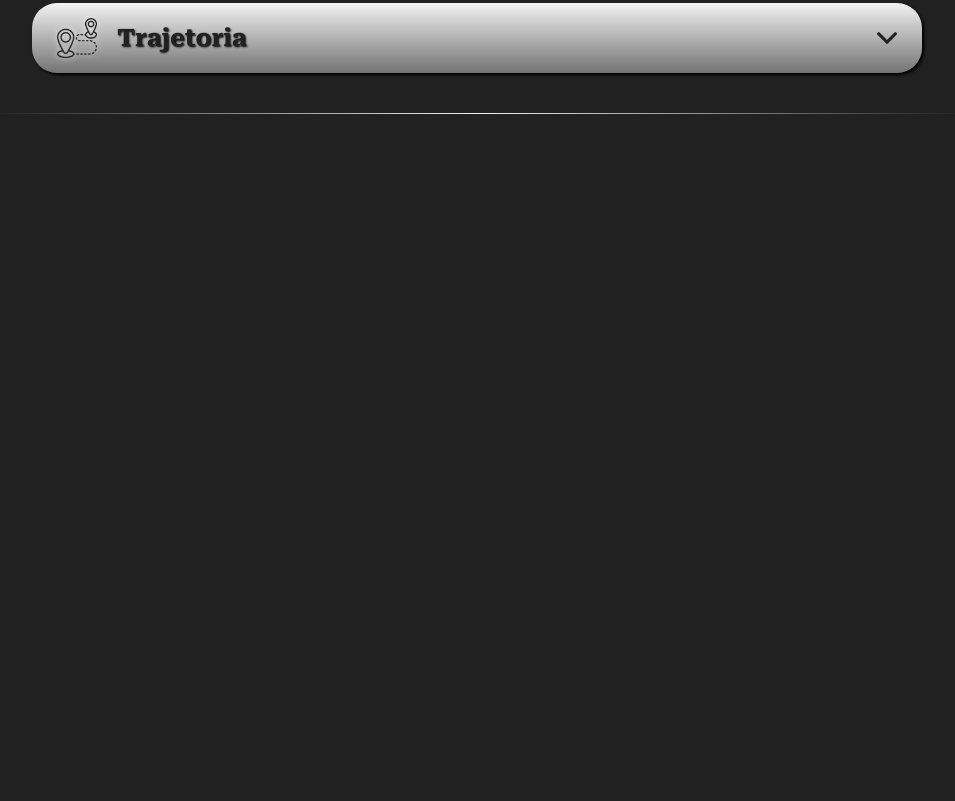
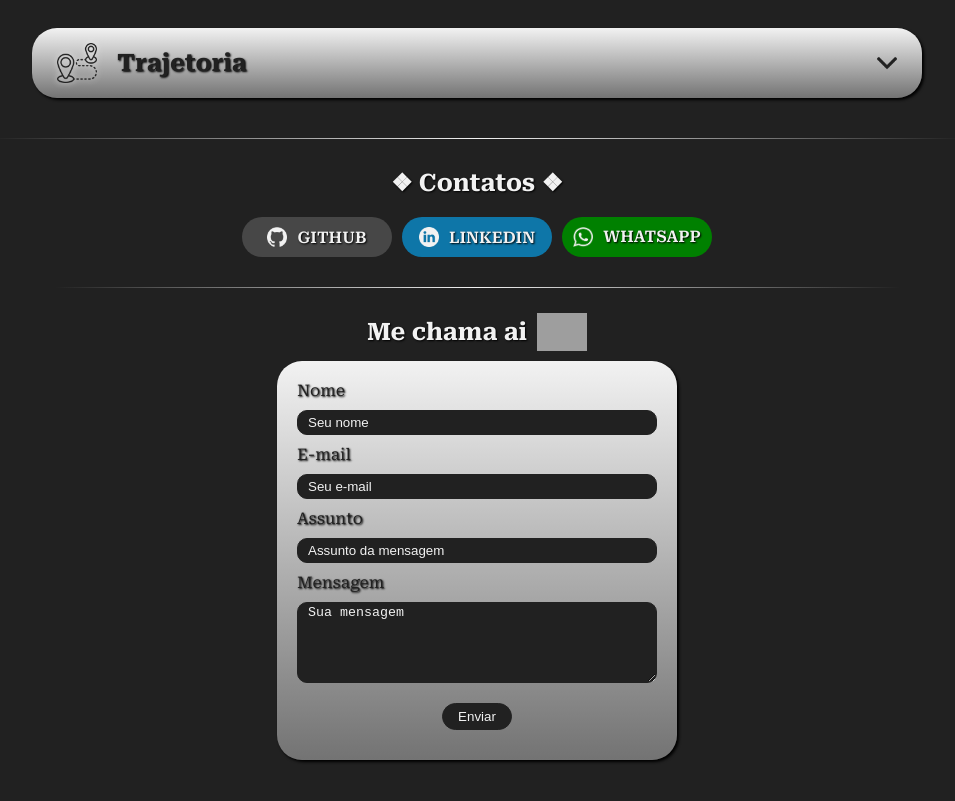
Before and after one commit to Dev-Phap/Phap_Portifolio, a plain HTML site: page index.html in a window 1280 px wide. Shown: the part 1081-1882 px from the top of the page, without its empty margins (163-1118 px from the left). Drawn offline with nearby package versions, Linux system fonts and the light colour scheme; grey boxes are pictures that could not be loaded; a web font is replaced by a local one.

Commit message:
feat: create section Contacts and form talk to me

```diff
--- a/assets/css/global.css
+++ b/assets/css/global.css
@@ -152,3 +152,21 @@ li {
 ::-webkit-scrollbar-button {
     display: none; /* Remove as setas */
 }
+
+
+/* validação visuais  globais  */
+
+input:focus,
+textarea:focus{
+  border-color: #007bff;
+  box-shadow: 0 0 5px rgba(0, 123, 255, 0.3);
+}
+
+input:invalid:not(:focus):not(:placeholder-shown) {
+    border-color: red;
+  }
+
+
+input:valid {
+  border-color: green;
+}
--- a/assets/css/mainGlobal.css
+++ b/assets/css/mainGlobal.css
@@ -2,12 +2,12 @@
 /* main container */
 .main_container {
     max-width: 80%;
-    height:10000px; /* colocado para teste dos elementos fixos apos isso tirar */
+
     display:flex;
     flex-direction:column;
     margin:45px auto 0px;
     align-items:center;
-
+    margin:70px auto;
  }
 
 
@@ -184,7 +184,7 @@
 .title_header{
    display:flex;
    align-items:center;
-   gap:20px;
+   gap:10px;
 }
 
 .content_subSection{
--- a/assets/css/navBar.css
+++ b/assets/css/navBar.css
@@ -340,6 +340,6 @@
 @media (max-height: 700px) {
     .menu_mobile_content {
       overflow-y: auto;
-      padding-bottom: 5rem; /* dá um espaço extra para não cortar o último item */
+      padding-bottom: 2rem;
     }
   }
--- /dev/null
+++ b/assets/css/sectionContacts.css
@@ -0,0 +1,214 @@
+.container_contacts {
+
+    width:100%;
+
+    margin:0px auto 0px;
+    color:var(--cor-primary);
+    display:flex;
+    flex-direction:column;
+    justify-content: space-between;
+    align-items: center;
+
+
+
+}
+
+
+
+/* subseção contacts */
+.container_boxContacts{
+
+    width:100%;
+    display:flex;
+    flex-direction:column;
+    align-items:center;
+    justify-content:center;
+    padding:15px;
+
+}
+
+.container_boxContacts h2 {
+    color:var(--cor-secundary);
+    margin-bottom:10px;
+}
+
+
+.boxContacts_list{
+    width:100%;
+    display:flex;
+    flex-direction:row;
+    flex-wrap: wrap;
+    align-items:center;
+    justify-content:center;
+    gap: 10px;
+    margin:10px 0;
+}
+
+
+
+.boxContacts_list_items{
+
+    display:flex;
+    flex-direction:column; /* vou mudar para telas maiores */
+    align-items:center;
+    justify-content:center;
+    gap: 20px;
+}
+
+
+.btn_contacts {
+
+
+   width:150px;
+   max-width:200px;
+   padding:10px;
+   border-radius:25px;
+   border:none;
+   background:none;
+   gap:10px;
+   display:flex;
+   justify-content: center ;
+   align-items:center;
+
+   cursor:pointer;
+   transition:transform 1s ease ;
+
+}
+
+
+
+.btn_contacts:hover, .btn_send:hover{
+    transform:scale(1.05);
+    filter:brightness(1.1);
+    border:solid 1px var(--cor-secundary);
+}
+
+.btn_contacts:active, .btn_send:active{
+    transform:translateY(2px);
+
+}
+
+.btn_contacts img {
+    max-width:20px;
+}
+
+.linkedin {
+
+    background-color: #0e76a8 ;
+    color:#f2f2f2;
+    font-size:1rem;
+    font-weight:600;
+
+}
+
+.whatsapp {
+
+    background-color: #008000;
+    color:#f2f2f2;
+    font-size:1rem;
+    font-weight:600;
+
+}
+
+.github {
+
+    background-color: #474747 ;
+    color:#f2f2f2;
+    font-size:1rem;
+    font-weight:600;
+}
+
+
+/* subseção talk to me */
+
+.container_boxTalkToMe {
+
+    width:100%;
+    display:flex;
+    flex-direction:column;
+    align-items:center;
+    justify-content:center;
+    padding:15px;
+}
+
+.header_boxTalToMe{
+   display:flex;
+   justify-content: center ;
+   align-items:center;
+   gap:10px;
+   margin:10px 0;
+}
+
+.header_boxTalToMe h2 {
+    color:var(--cor-secundary);
+}
+
+.header_boxTalToMe img {
+    max-width:50px;
+}
+
+
+
+.form_talkToMe{
+  width:90%;
+  max-width: 400px;
+  margin: auto;
+  display: flex;
+  flex-direction: column;
+
+
+  background-image: var(--cor-primary-linear-gradient);
+  box-shadow: 2px 2px 3px black;
+
+  border-radius: 25px;
+  padding:20px;
+  gap: 10px;
+  color:var(--cor-primary);
+}
+
+.title_camp_form {
+
+    border-radius:10px;
+    text-align:start;
+
+}
+
+.camp_form {
+    min-height:25px;
+    border: 1px solid var(--cor-primary);
+    border-radius:10px;
+    padding:2px 10px;
+    color:var(--cor-secundary);
+    background-color: var(--cor-primary);
+}
+
+.camp_form::placeholder{
+    color: var(--cor-secundary)
+}
+
+.btn_send{
+    max-width:200px;
+    border: 1px solid var(--cor-primary);
+    border-radius:15px;
+    padding:5px 15px;
+    margin:10px 0;
+    align-self:center;
+    color:var(--cor-secundary);
+    background-color: var(--cor-primary);
+}
+
+
+
+
+/* Responsividade */
+
+
+@media (min-width:800px){
+
+
+}
+
+@media (min-width:1080px){
+
+
+}
--- a/assets/css/sectionHome.css
+++ b/assets/css/sectionHome.css
@@ -11,6 +11,7 @@
     margin:10px auto 70px;
     padding: 5px 5px;
     color: var(--cor-secundary);
+
 
  }
 
@@ -29,6 +30,7 @@
     justify-content: center;
     border-radius: 50%;
     box-shadow: 2px 2px 3px black;
+
 
 }
 
--- /dev/null
+++ b/assets/js/sectionContacts.js
@@ -0,0 +1,19 @@
+
+/*  inicializar o emailsjs */
+emailjs.init("F25S4rdKnSVkJYtzt");
+
+
+
+const form = document.getElementById("talkToMe");
+
+form.addEventListener("submit", function (email) {
+  email.preventDefault();
+
+  emailjs.sendForm("service_k2lpvla", "template_vskqn18", this)
+    .then(() => {
+      alert("Mensagem enviada com sucesso!");
+      form.reset(); // Limpa o formulário após envio
+    }, (error) => {
+      alert("Erro ao enviar: " + error.text);
+    });
+});
--- a/index.html
+++ b/index.html
@@ -19,8 +19,9 @@
     <link rel="stylesheet" href="assets/css/sectionSkills.css">
     <link rel="stylesheet" href="assets/css/sectionPortifolio.css">
     <link rel="stylesheet" href="assets/css/sectionTrajetoria.css">
+    <link rel="stylesheet" href="assets/css/sectionContacts.css">
 
-    <title> { Dev.Phap }</title>
+    <title> { Dev.Phap } </title>
 </head>
 <body>
     <header class="header">
@@ -69,7 +70,7 @@
                 <li><a href="#skills">Habilidades</a><div> </div></li>
                 <li><a href="#portifolio">Portifólio</a><div> </div></li>
                 <li><a href="#trajetoria">Trajetória</a><div> </div></li>
-                <li><a href="#">Contato</a><div> </div></li>
+                <li><a href="#contacts">Contato</a><div> </div></li>
             </ul>
             <div id="btnSwitch" class="btn_switch_theme">
                 <div id="btnCircle"class="btn_circle"></div>
@@ -118,7 +119,7 @@
                 </div>
             </div>
         </section>
-        <hr class="divider fadeIn-section1 ">
+        <hr class="divider fadeIn-section ">
         <section id="skills" class="section_container fadeIn-section2">
             <div class="boxSection">
                 <div class="header_boxSection">
@@ -206,8 +207,8 @@
                 </div>
             </div>
         </section>
-        <hr class="divider fadeIn-section1" >
-        <section id="portifolio" class="section_container fadeIn-section2">
+        <hr class="divider fadeIn-section" >
+        <section id="portifolio" class="section_container fadeIn-section3">
             <div class="boxSection active ">
                 <div class="header_boxSection">
                     <div class="title_section_container">
@@ -290,8 +291,8 @@
                 </div>
             </div>
         </section>
-        <hr class="divider fadeIn-section1">
-        <section id="trajetoria" class="section_container fadeIn-section1">
+        <hr class="divider fadeIn-section">
+        <section id="trajetoria" class="section_container fadeIn-section4">
             <div class="boxSection  ">
                 <div class="header_boxSection">
                     <div class="title_section_container">
@@ -596,7 +597,57 @@
                 </div>
             </div>
         </section>
-        <hr class="divider fadeIn-section1">
+        <hr class="divider fadeIn-section">
+        <section id-="contacts" class=" section_container fadeIn-section">
+            <div class="container_contacts">
+               <div class="container_boxContacts">
+                    <h2> ❖ Contatos ❖ </h2>
+                    <ul class="boxContacts_list">
+                        <li class="boxContacts_list_items">
+                            <a  class="btn_contacts github" href="#" target="_blank">
+                                <img src="assets/images/icons/gitHub_White.png">
+                                <p>GITHUB</p>
+                            </a>
+                        </li>
+                        <li class="boxContacts_list_items">
+                            <a  class="btn_contacts linkedin" href="#" target="_blank">
+                                <img src="assets/images/icons/linkedin_White.png" alt="logo do linkedin">
+                                <p>LINKEDIN</p>
+                            </a>
+                        </li>
+                        <li class="boxContacts_list_items">
+                            <a  class="btn_contacts whatsapp" href="#" target="_blank">
+                                <img src="assets/images/icons/whatsapp_White.png" alt="logo do whatsapp">
+                                <p>WHATSAPP</p>
+                            </a>
+                        </li>
+                    </ul>
+               </div>
+               <hr class="divider fadeIn-subSection">
+               <div class="container_boxTalkToMe">
+                    <div class="header_boxTalToMe">
+                        <h2> Me chama ai </h2>
+                        <img src="https://raw.githubusercontent.com/Tarikul-Islam-Anik/Animated-Fluent-Emojis/master/Emojis/People%20with%20professions/Boy%20Light%20Skin%20Tone.png" >
+                    </div>
+                    <form  id="talkToMe" title="formTalkToMe" method="POST" class="form_talkToMe" >
+                        <label for="name" class="title_camp_form">Nome</label>
+                        <input type="text" id="name" name="name" placeholder="Seu nome" required class="camp_form">
+
+                        <label for="email" class="title_camp_form">E-mail</label>
+                        <input type="email" id="email" name="email" placeholder="Seu e-mail" required class="camp_form">
+
+                        <label for="title" class="title_camp_form">Assunto</label>
+                        <input type="text" id="title" name="title" placeholder="Assunto da mensagem" required class="camp_form">
+
+                        <label for="message" class="title_camp_form">Mensagem</label>
+                        <textarea id="message" name="message" placeholder="Sua mensagem" rows="5" required class="camp_form"></textarea>
+
+
+                        <button type="submit" class="btn_send">Enviar</button>
+                    </form>
+               </div>
+            </div>
+        </section>
     </main>
     <footer>
     </footer>
@@ -606,5 +657,9 @@
     <script src="assets/js/sectionHome.js"></script>
     <script src="assets/js/sectionSkills.js"></script>
     <script src="assets/js/sectionTrajetoria.js"></script>
+    <script type="text/javascript"
+            src="https://cdn.emailjs.com/dist/email.min.js">
+    </script>
+    <script src="assets/js/sectionContacts.js"></script>
 </body>
 </html>
```
Also changed, not shown: assets/images/icons/whatsapp_Dark.png (added), assets/images/icons/whatsapp_White.png (added).
